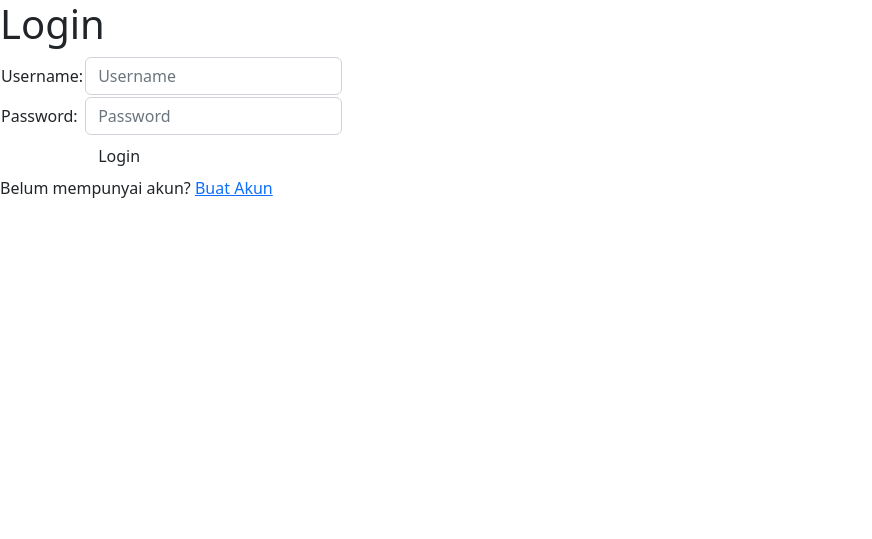
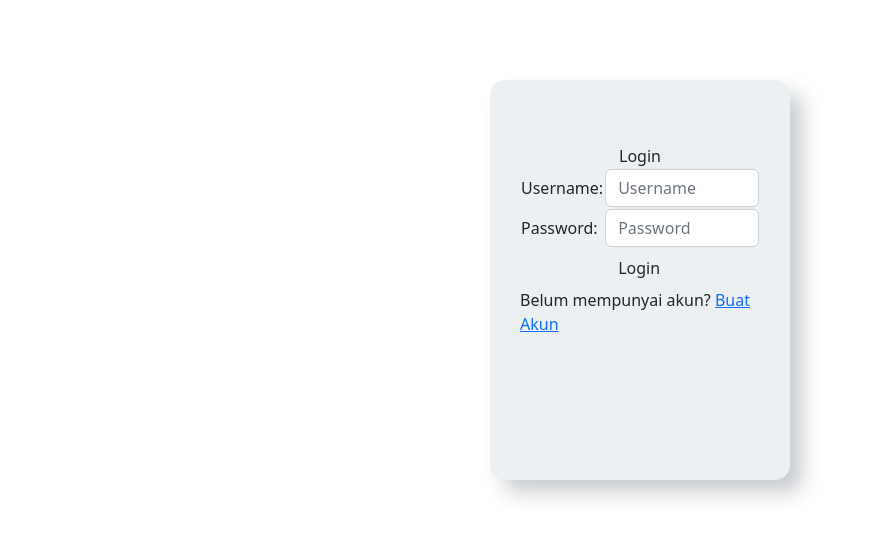
Before and after one commit to TGevinT/lab01_pbp, a Django app: page /wishlist/login/ in a window 1280 px wide. Shown: the top 539 px of the page, without its empty margins (0-872 px from the left). Run offline with Django 4.2, Linux system fonts and the light colour scheme.

Commit message:
Update Lab 4

```diff
--- a/wishlist/templates/login.html
+++ b/wishlist/templates/login.html
@@ -6,9 +6,11 @@
 
 {% block content %}
 
-<div class = "login">
-
-    <h1>Login</h1>
+<div class="login" style="max-width: 300px; min-height: 400px; margin: 80px auto; padding: 40px 30px 30px 30px;
+background-color: #ecf0f3; border-radius: 15px; box-shadow: 13px 13px 20px #cbced1, -13px -13px 20px #fff;">
+    <div class="text-center mt-4 name">
+        Login
+    </div>
 
     <form method="POST" action="">
         {% csrf_token %}
```
